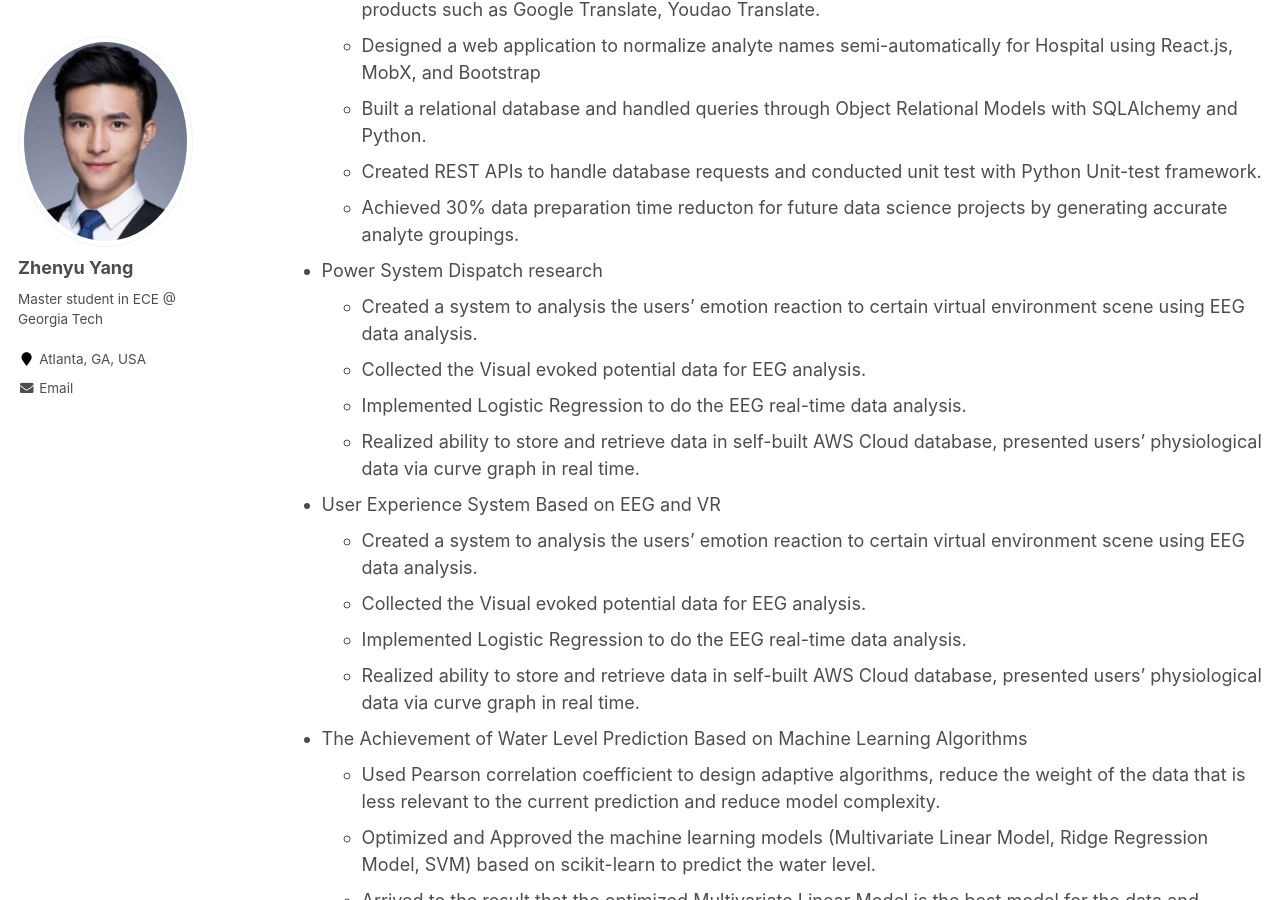
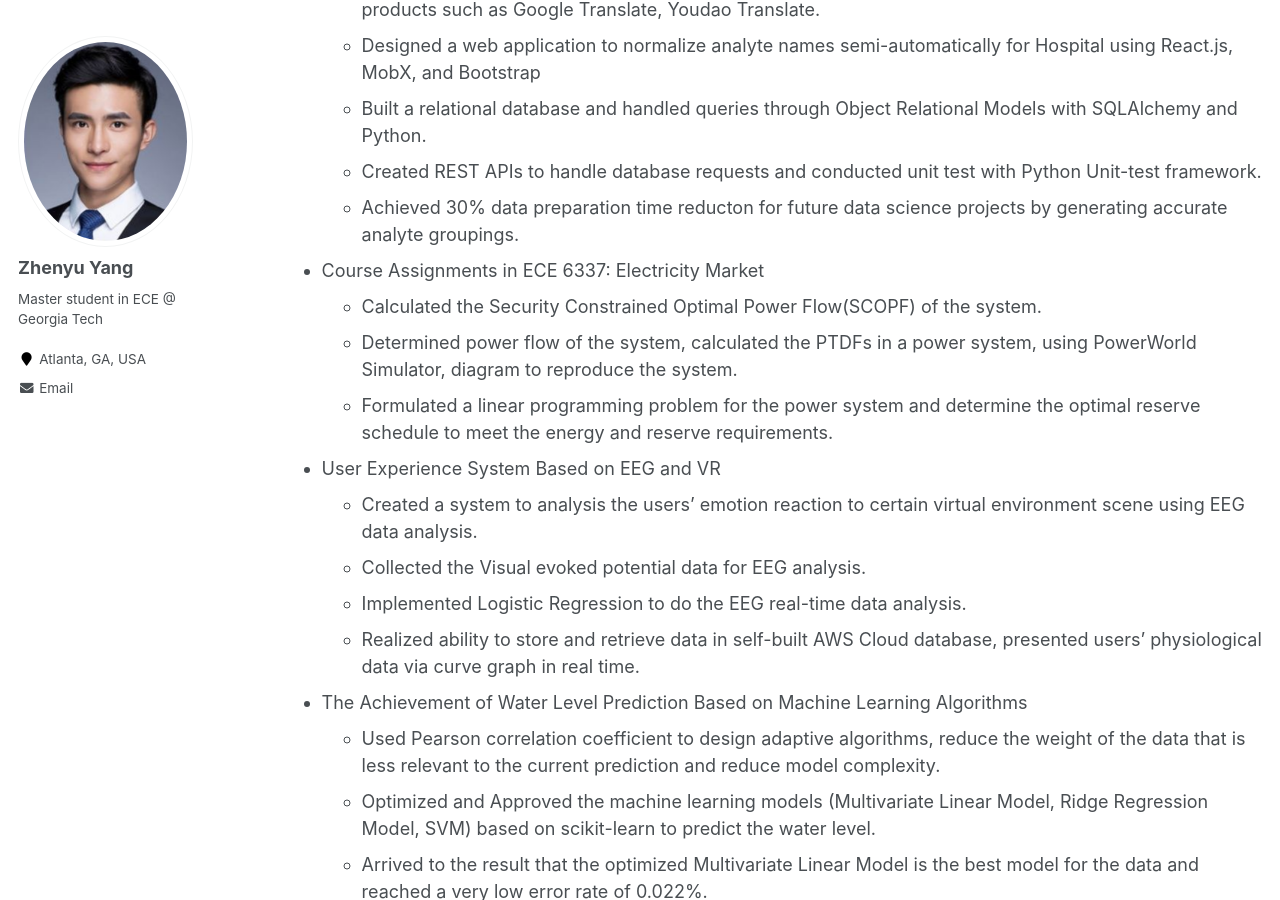
Before and after one commit to azpeteryang/azpeteryang.github.io, a Jekyll site: the page built from _pages/cv.md, in a window 1280 px wide and 900 px high, scrolled down 1355 px. Built offline with Jekyll 4.4.1, drawn with Linux system fonts in a browser that asks for light colours.

Commit message:
Update cv.md

```diff
--- a/_pages/cv.md
+++ b/_pages/cv.md
@@ -49,11 +49,11 @@ Projects
    * Achieved 30% data preparation time reducton for future data science projects by generating accurate analyte groupings.
 
 
-* Power System Dispatch research
-  * Created a system to analysis the users' emotion reaction to certain virtual environment scene using EEG data analysis.
-  * Collected the Visual evoked potential data for EEG analysis.
-  * Implemented Logistic Regression to do the EEG real-time data analysis.
-  * Realized ability to store and retrieve data in self-built AWS Cloud database, presented users’ physiological data via curve graph in real time.
+* Course Assignments in ECE 6337: Electricity Market
+  * Calculated the Security Constrained Optimal Power Flow(SCOPF) of the system.
+  * Determined power flow of the system, calculated the PTDFs in a power system, using PowerWorld Simulator, diagram to reproduce the system.
+  * Formulated a linear programming problem for the power system and determine the optimal reserve schedule to meet the energy and reserve requirements.
+
 
 
 * User Experience System Based on EEG and VR
```
